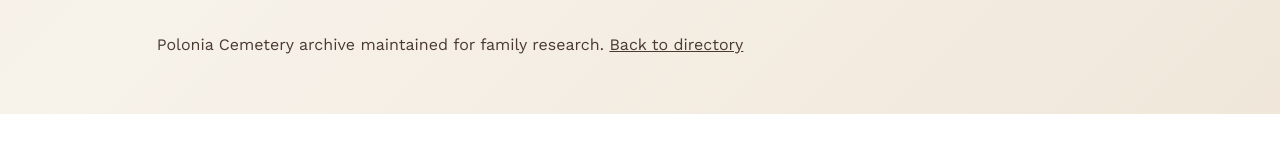
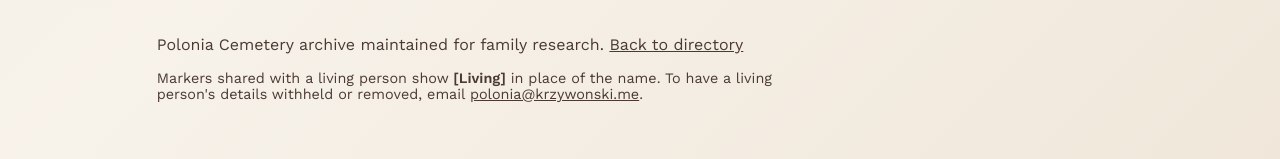
Before and after one commit to mkrzywonski/polonia_cemetery, a plain HTML site: page map.html in a window 1280 px wide. Shown: the part 1064-1223 px from the top of the page. Before the commit the page ends 1178 px from the top, so only its background shows below. Drawn offline with nearby package versions, Linux system fonts and the light colour scheme; grey boxes are pictures that could not be loaded.

Commit message:
Add a removal request contact and explain the redactions
Twelve records belong to living people whose details were engraved on a spouse's
headstone. Their names and dates are withheld, but until now the site gave no
indication why, and no way for them to ask.

The footer now explains that entries showing [Living] and [Redacted] are withheld
living-person details, and gives an address for requesting removal --
polonia@krzywonski.me, a dedicated alias rather than a personal address.

A public GitHub Discussions thread already existed for corrections, but it is the
wrong channel for this: a privacy request would have to be made in public, and would
disclose the very details the person wanted withheld.

Also removes a stray </strong> in the About section that had no opening tag.

Co-Authored-By: Claude Opus 4.8 <noreply@anthropic.com>

```diff
--- a/assets/styles.css
+++ b/assets/styles.css
@@ -632,6 +632,12 @@ img {
   color: var(--ink-soft);
 }
 
+.footer-privacy {
+  margin-top: 12px;
+  font-size: 0.9rem;
+  max-width: 70ch;
+}
+
 .footer-license {
   margin-top: 12px;
   font-size: 0.9rem;
--- a/map.html
+++ b/map.html
@@ -61,6 +61,11 @@
         Polonia Cemetery archive maintained for family research.
         <a href="index.html">Back to directory</a>
       </p>
+      <p class="footer-privacy">
+        Markers shared with a living person show <strong>[Living]</strong> in place of
+        the name. To have a living person's details withheld or removed, email
+        <a href="mailto:polonia@krzywonski.me">polonia@krzywonski.me</a>.
+      </p>
     </footer>
 
     <div class="modal" data-modal aria-hidden="true" role="dialog">
```
Also changed, not shown: index.html (+10 -1 lines).
